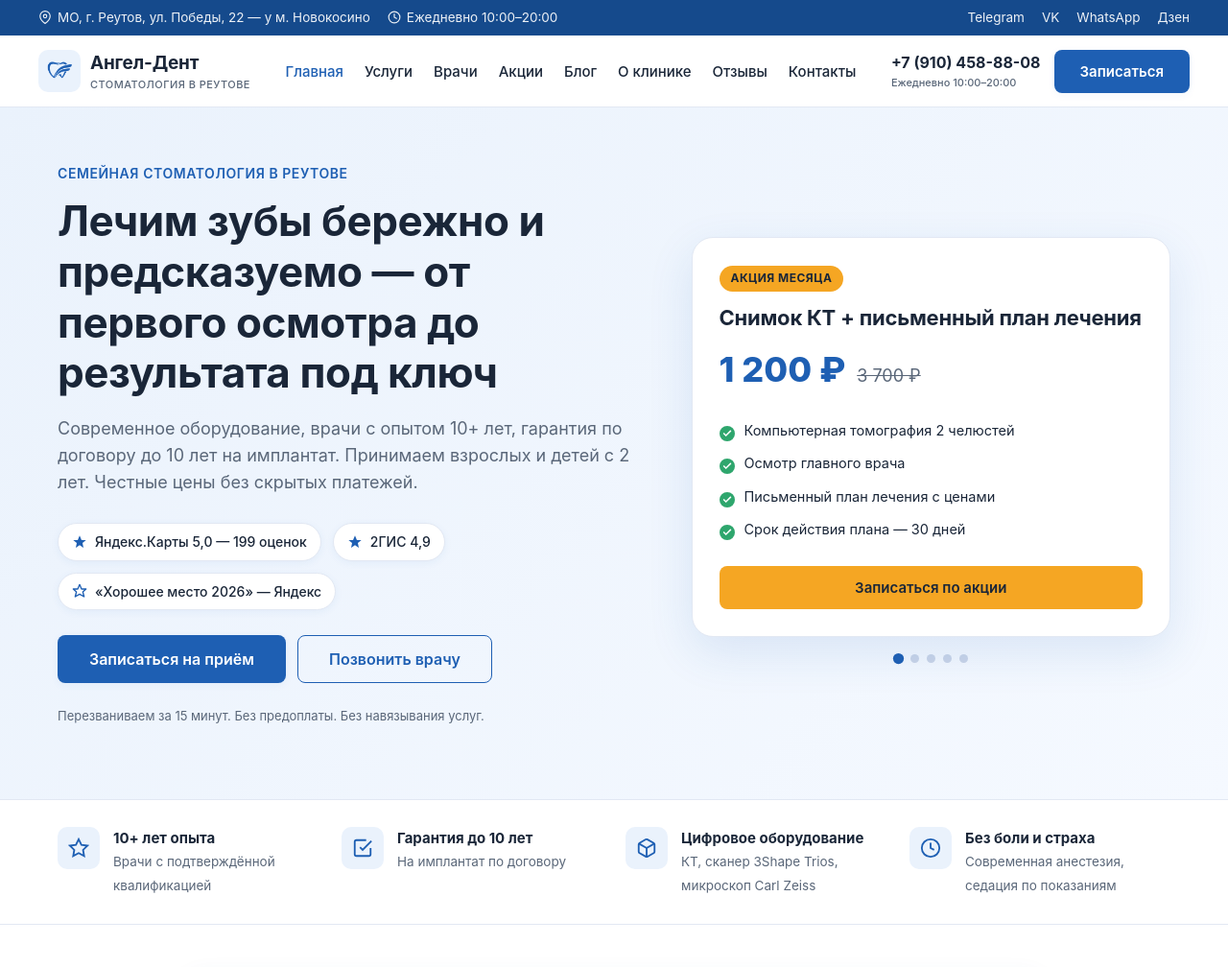
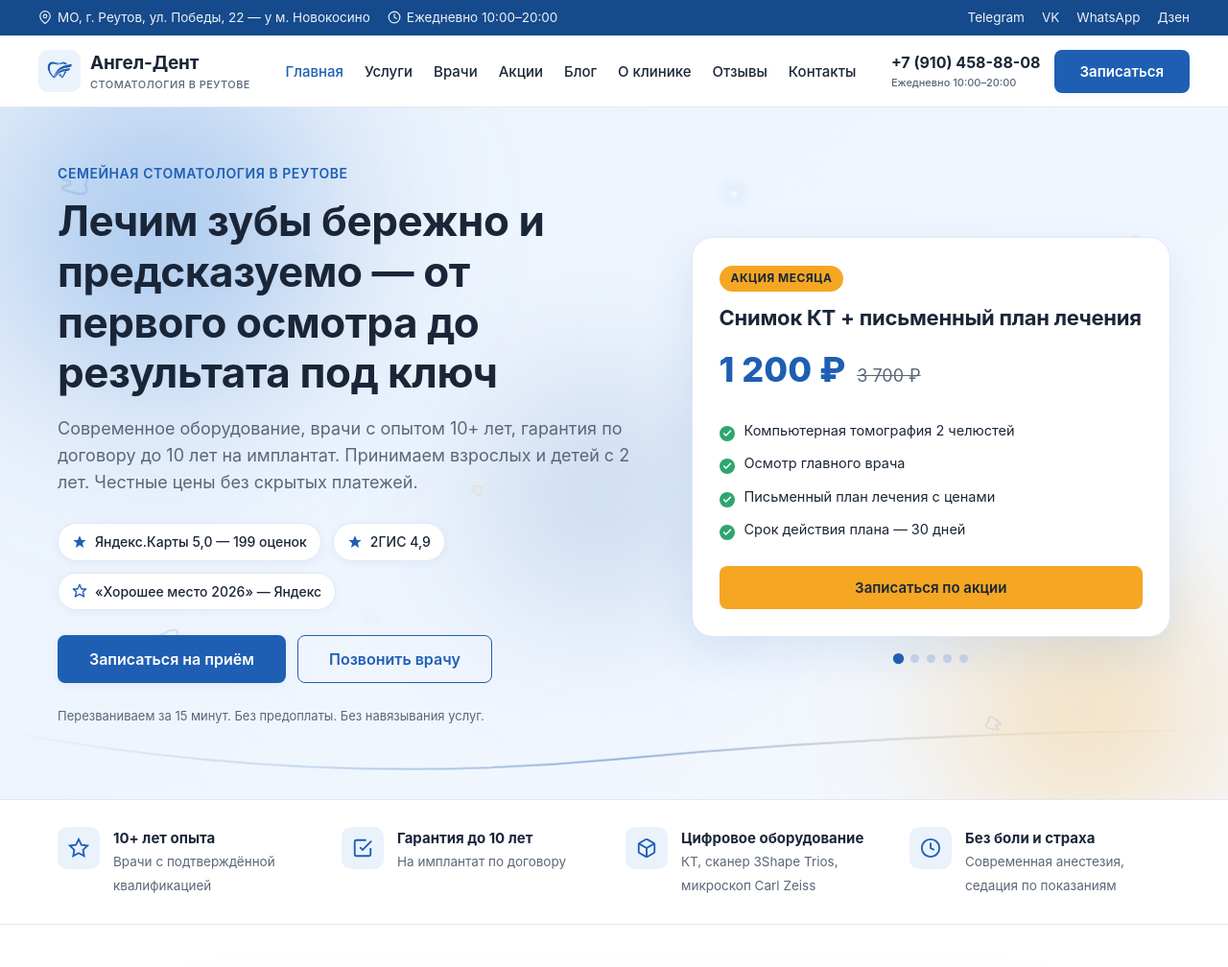
Before and after one commit to adriaaante/Angel-Dent-site, a PHP site: page / in a window 1280 px wide. Shown: the top 1008 px of the page at 96% size. Run offline with PHP 8.4, Linux system fonts and the light colour scheme.

Commit message:
feat(hero): живой CSS-фон с бесшовными анимациями
Главная страница теперь имеет анимированный декоративный фон в hero —
без обрывов и «склеек» как у зацикленного видео.

Что движется (15 элементов, чистый CSS, GPU-only через transform/opacity):
1. Три цветных blob-пятна (синий, оранжевый, светло-синий) плавно
   дрейфуют по разным траекториям с blur(72px). Эффект как у Stripe/Linear —
   современная медицинская эстетика.
2. Шесть SVG-зубов разных размеров висят в случайных позициях, мягко
   качаются вверх-вниз (bob) и медленно вращаются (spin) по двум
   независимым осям, чтобы движение выглядело органично.
3. Пять «искр» — мягко вспыхивают, пульсируют в размере и затухают.
4. Тонкая градиентная дуга-улыбка снизу слегка покачивается.

Бесшовность гарантируется тем, что в каждом @keyframes состояние
на 0% идентично 100% (для translate — нулевая позиция, для rotate —
360°, для opacity — ноль). Браузер плавно проходит цикл без скачка.

Уважается prefers-reduced-motion (отключает все анимации, оставляя
искры с фиксированной opacity). На мобильных скрыт часть элементов
для производительности и снижения визуального шума.

Контент над фоном через z-index — hero__grid: relative + z-index 2.

```diff
--- a/assets/css/styles.css
+++ b/assets/css/styles.css
@@ -90,7 +90,139 @@ p { margin: 0 0 1em; }
 
 /* Hero */
 .hero { position: relative; padding: 56px 0 64px; background: linear-gradient(135deg, #eaf2fc 0%, #f5f9ff 100%); overflow: hidden; }
-.hero__grid { display: grid; grid-template-columns: 1.1fr .9fr; gap: 50px; align-items: center; }
+.hero__grid { position: relative; z-index: 2; display: grid; grid-template-columns: 1.1fr .9fr; gap: 50px; align-items: center; }
+
+/* ============================================================
+   Hero animated background
+   — seamless loops (0% ≡ 100%), GPU-only (transform/opacity),
+   — pure CSS, decorative (aria-hidden in markup)
+   ============================================================ */
+.hero__bg {
+  position: absolute; inset: 0; z-index: 1;
+  pointer-events: none; overflow: hidden;
+  contain: layout paint;
+}
+
+/* Drifting color blobs (modern Stripe/Linear-style aesthetic) */
+.hero__blob {
+  position: absolute; border-radius: 50%;
+  filter: blur(72px);
+  will-change: transform;
+}
+.hero__blob--1 { width: 460px; height: 460px; top: -140px; left: -120px;
+  background: radial-gradient(circle, rgba(74,139,217,.55) 0%, rgba(74,139,217,0) 70%);
+  animation: hero-blob-a 22s ease-in-out infinite;
+}
+.hero__blob--2 { width: 380px; height: 380px; bottom: -120px; right: -80px;
+  background: radial-gradient(circle, rgba(245,166,35,.42) 0%, rgba(245,166,35,0) 70%);
+  animation: hero-blob-b 28s ease-in-out infinite;
+}
+.hero__blob--3 { width: 320px; height: 320px; top: 30%; right: 35%;
+  background: radial-gradient(circle, rgba(30,95,179,.30) 0%, rgba(30,95,179,0) 70%);
+  animation: hero-blob-c 34s ease-in-out infinite;
+}
+
+@keyframes hero-blob-a {
+  0%, 100% { transform: translate(0, 0) scale(1); }
+  33%      { transform: translate(60px, 40px) scale(1.12); }
+  66%      { transform: translate(-30px, 70px) scale(.94); }
+}
+@keyframes hero-blob-b {
+  0%, 100% { transform: translate(0, 0) scale(1); }
+  50%      { transform: translate(-80px, -60px) scale(1.18); }
+}
+@keyframes hero-blob-c {
+  0%, 100% { transform: translate(0, 0) scale(1); }
+  25%      { transform: translate(-50px, 30px) scale(1.08); }
+  50%      { transform: translate(40px, -40px) scale(.92); }
+  75%      { transform: translate(20px, 50px) scale(1.04); }
+}
+
+/* Floating tooth icons — two stacked animations:
+   the <span> bobs up/down, the inner <svg> slowly spins.
+   Both loops start and end at identical state. */
+.hero__tooth {
+  position: absolute;
+  color: rgba(30, 95, 179, .14);
+  display: block;
+  will-change: transform;
+  animation: hero-tooth-bob ease-in-out infinite;
+}
+.hero__tooth svg {
+  display: block; width: 100%; height: 100%;
+  will-change: transform;
+  animation: hero-tooth-spin linear infinite;
+  transform-origin: 50% 50%;
+}
+.hero__tooth--1 { top:  8%; left:  4%; width: 44px; height: 44px; animation-duration: 7s;  animation-delay: -1s; }
+.hero__tooth--1 svg { animation-duration: 26s; }
+.hero__tooth--2 { top: 18%; right: 6%; width: 28px; height: 28px; animation-duration: 9s;  animation-delay: -3s; color: rgba(245,166,35,.22); }
+.hero__tooth--2 svg { animation-duration: 32s; animation-direction: reverse; }
+.hero__tooth--3 { bottom: 18%; left: 12%; width: 36px; height: 36px; animation-duration: 8s; animation-delay: -5s; }
+.hero__tooth--3 svg { animation-duration: 30s; }
+.hero__tooth--4 { bottom: 8%; right: 18%; width: 24px; height: 24px; animation-duration: 11s; animation-delay: -2s; }
+.hero__tooth--4 svg { animation-duration: 36s; animation-direction: reverse; }
+.hero__tooth--5 { top: 55%; left: 38%; width: 18px; height: 18px; animation-duration: 6s; animation-delay: -4s; color: rgba(245,166,35,.20); }
+.hero__tooth--5 svg { animation-duration: 22s; }
+.hero__tooth--6 { top: 38%; right: 22%; width: 22px; height: 22px; animation-duration: 10s; animation-delay: -6s; }
+.hero__tooth--6 svg { animation-duration: 28s; animation-direction: reverse; }
+
+@keyframes hero-tooth-bob {
+  0%, 100% { transform: translateY(0); }
+  50%      { transform: translateY(-18px); }
+}
+@keyframes hero-tooth-spin {
+  from { transform: rotate(0deg); }
+  to   { transform: rotate(360deg); }
+}
+
+/* Twinkling sparkles — opacity + tiny scale pulse */
+.hero__sparkle {
+  position: absolute;
+  width: 6px; height: 6px; border-radius: 50%;
+  background: radial-gradient(circle, #fff 0%, rgba(255,255,255,0) 70%);
+  box-shadow: 0 0 8px 2px rgba(255,255,255,.6), 0 0 14px 4px rgba(74,139,217,.35);
+  opacity: 0;
+  will-change: opacity, transform;
+  animation: hero-sparkle ease-in-out infinite;
+}
+.hero__sparkle--1 { top: 22%; left: 25%; animation-duration: 4s;   animation-delay: -.5s; }
+.hero__sparkle--2 { top: 38%; right: 12%; animation-duration: 5.2s; animation-delay: -2.1s; }
+.hero__sparkle--3 { bottom: 26%; left: 30%; animation-duration: 4.6s; animation-delay: -3.3s; }
+.hero__sparkle--4 { top: 12%; right: 40%; animation-duration: 6s;   animation-delay: -1.2s; }
+.hero__sparkle--5 { bottom: 12%; left: 55%; animation-duration: 5s;   animation-delay: -2.8s; }
+
+@keyframes hero-sparkle {
+  0%, 100% { opacity: 0; transform: scale(.6); }
+  50%      { opacity: 1; transform: scale(1.4); }
+}
+
+/* Subtle smile arc — gradient line softly oscillating up/down at the bottom */
+.hero__smile {
+  position: absolute; bottom: -10px; left: 0; right: 0;
+  width: 100%; height: 120px;
+  will-change: transform;
+  animation: hero-smile-shift 16s ease-in-out infinite;
+}
+@keyframes hero-smile-shift {
+  0%, 100% { transform: translate3d(0, 0, 0); }
+  50%      { transform: translate3d(0, -10px, 0); }
+}
+
+/* Reduce / disable for users who prefer it */
+@media (prefers-reduced-motion: reduce) {
+  .hero__blob, .hero__tooth, .hero__tooth svg, .hero__sparkle, .hero__smile {
+    animation: none !important;
+  }
+  .hero__sparkle { opacity: .8; }
+}
+
+/* Mobile — fewer drifting elements (perf + visual noise) */
+@media (max-width: 720px) {
+  .hero__tooth--3, .hero__tooth--4, .hero__tooth--6, .hero__sparkle--3, .hero__sparkle--5,
+  .hero__blob--3 { display: none; }
+  .hero__blob--1, .hero__blob--2 { filter: blur(50px); opacity: .8; }
+}
 .hero__title { margin-bottom: 18px; }
 .hero__lead { font-size: 18px; color: var(--c-text-muted); margin-bottom: 28px; }
 .hero__badges { display: flex; gap: 12px; flex-wrap: wrap; margin-bottom: 26px; }
--- a/index.html
+++ b/index.html
@@ -163,6 +163,36 @@
 
 <!-- Hero -->
 <section class="hero">
+  <div class="hero__bg" aria-hidden="true">
+    <span class="hero__blob hero__blob--1"></span>
+    <span class="hero__blob hero__blob--2"></span>
+    <span class="hero__blob hero__blob--3"></span>
+
+    <span class="hero__tooth hero__tooth--1"><svg viewBox="0 0 24 24" fill="none" stroke="currentColor" stroke-width="1.4" stroke-linecap="round" stroke-linejoin="round"><path d="M9 2.5c-1.7 0-3 1.1-3 3 0 1.9.3 3.7 1 5.6l1.3 4.5c.3.9 1.6.9 1.8 0L11 12h2l.9 3.6c.2.9 1.5.9 1.8 0l1.3-4.5c.7-1.9 1-3.7 1-5.6 0-1.9-1.3-3-3-3-.7 0-1.4.4-1.7.8C12 2.9 11.4 2.5 9 2.5z"/></svg></span>
+    <span class="hero__tooth hero__tooth--2"><svg viewBox="0 0 24 24" fill="none" stroke="currentColor" stroke-width="1.4" stroke-linecap="round" stroke-linejoin="round"><path d="M9 2.5c-1.7 0-3 1.1-3 3 0 1.9.3 3.7 1 5.6l1.3 4.5c.3.9 1.6.9 1.8 0L11 12h2l.9 3.6c.2.9 1.5.9 1.8 0l1.3-4.5c.7-1.9 1-3.7 1-5.6 0-1.9-1.3-3-3-3-.7 0-1.4.4-1.7.8C12 2.9 11.4 2.5 9 2.5z"/></svg></span>
+    <span class="hero__tooth hero__tooth--3"><svg viewBox="0 0 24 24" fill="none" stroke="currentColor" stroke-width="1.4" stroke-linecap="round" stroke-linejoin="round"><path d="M9 2.5c-1.7 0-3 1.1-3 3 0 1.9.3 3.7 1 5.6l1.3 4.5c.3.9 1.6.9 1.8 0L11 12h2l.9 3.6c.2.9 1.5.9 1.8 0l1.3-4.5c.7-1.9 1-3.7 1-5.6 0-1.9-1.3-3-3-3-.7 0-1.4.4-1.7.8C12 2.9 11.4 2.5 9 2.5z"/></svg></span>
+    <span class="hero__tooth hero__tooth--4"><svg viewBox="0 0 24 24" fill="none" stroke="currentColor" stroke-width="1.4" stroke-linecap="round" stroke-linejoin="round"><path d="M9 2.5c-1.7 0-3 1.1-3 3 0 1.9.3 3.7 1 5.6l1.3 4.5c.3.9 1.6.9 1.8 0L11 12h2l.9 3.6c.2.9 1.5.9 1.8 0l1.3-4.5c.7-1.9 1-3.7 1-5.6 0-1.9-1.3-3-3-3-.7 0-1.4.4-1.7.8C12 2.9 11.4 2.5 9 2.5z"/></svg></span>
+    <span class="hero__tooth hero__tooth--5"><svg viewBox="0 0 24 24" fill="none" stroke="currentColor" stroke-width="1.4" stroke-linecap="round" stroke-linejoin="round"><path d="M9 2.5c-1.7 0-3 1.1-3 3 0 1.9.3 3.7 1 5.6l1.3 4.5c.3.9 1.6.9 1.8 0L11 12h2l.9 3.6c.2.9 1.5.9 1.8 0l1.3-4.5c.7-1.9 1-3.7 1-5.6 0-1.9-1.3-3-3-3-.7 0-1.4.4-1.7.8C12 2.9 11.4 2.5 9 2.5z"/></svg></span>
+    <span class="hero__tooth hero__tooth--6"><svg viewBox="0 0 24 24" fill="none" stroke="currentColor" stroke-width="1.4" stroke-linecap="round" stroke-linejoin="round"><path d="M9 2.5c-1.7 0-3 1.1-3 3 0 1.9.3 3.7 1 5.6l1.3 4.5c.3.9 1.6.9 1.8 0L11 12h2l.9 3.6c.2.9 1.5.9 1.8 0l1.3-4.5c.7-1.9 1-3.7 1-5.6 0-1.9-1.3-3-3-3-.7 0-1.4.4-1.7.8C12 2.9 11.4 2.5 9 2.5z"/></svg></span>
+
+    <span class="hero__sparkle hero__sparkle--1"></span>
+    <span class="hero__sparkle hero__sparkle--2"></span>
+    <span class="hero__sparkle hero__sparkle--3"></span>
+    <span class="hero__sparkle hero__sparkle--4"></span>
+    <span class="hero__sparkle hero__sparkle--5"></span>
+
+    <svg class="hero__smile" viewBox="0 0 600 200" preserveAspectRatio="none" aria-hidden="true">
+      <defs>
+        <linearGradient id="smileGrad" x1="0" y1="0" x2="1" y2="0">
+          <stop offset="0" stop-color="#1e5fb3" stop-opacity="0"/>
+          <stop offset="0.5" stop-color="#1e5fb3" stop-opacity=".55"/>
+          <stop offset="1" stop-color="#f5a623" stop-opacity="0"/>
+        </linearGradient>
+      </defs>
+      <path d="M0 80 Q150 180 300 130 T600 80" fill="none" stroke="url(#smileGrad)" stroke-width="2.5" stroke-linecap="round"/>
+    </svg>
+  </div>
+
   <div class="container hero__grid">
     <div>
       <span class="eyebrow">Семейная стоматология в Реутове</span>
```
